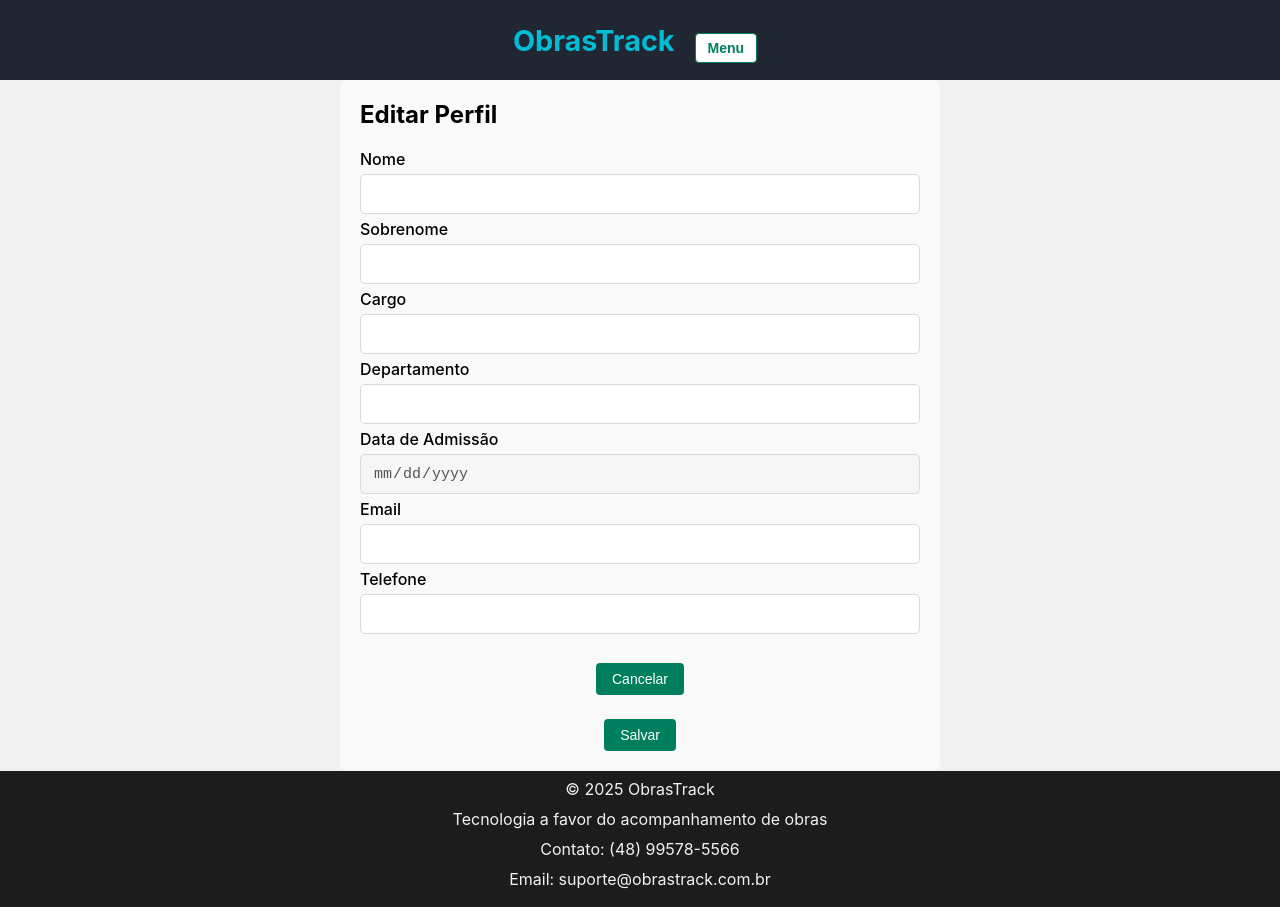
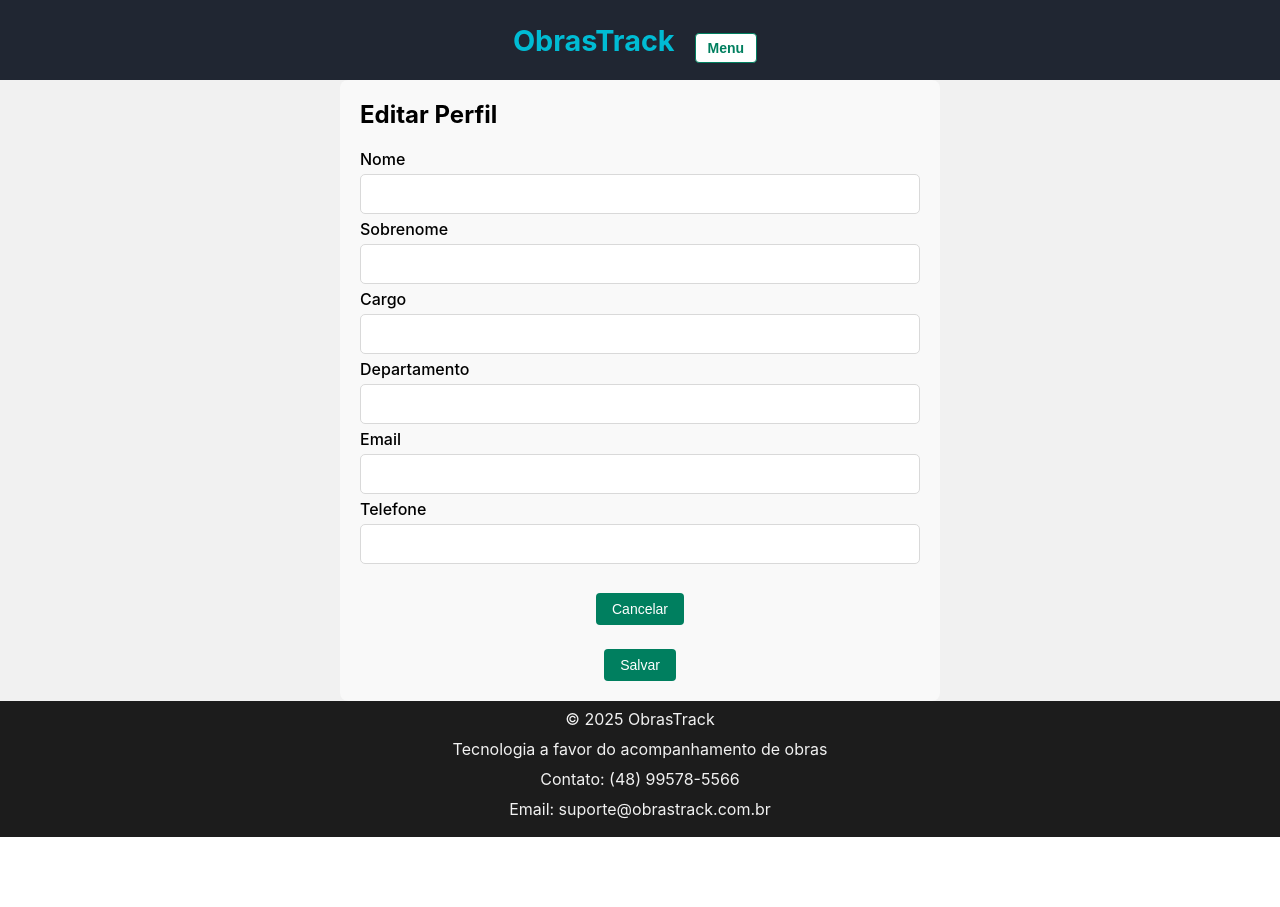
Before and after one commit to marianamarquesg/projeto-aplicado, a React (Create React App) app: page /editar-perfil in a window 1280 px wide. After the commit the page ends 837 px from the top, so only its background shows below. Built offline with nearby package versions, Linux system fonts and the light colour scheme.

Commit message:
enviando arquivos modificados

```diff
--- a/src/Pages/Perfil/DetalhesPerfil.js
+++ b/src/Pages/Perfil/DetalhesPerfil.js
@@ -19,7 +19,6 @@ function DetalhesPerfil() {
       <InputForm label="Nome" value={`${usuario.nome} ${usuario.sobrenome}`} disabled />
       <InputForm label="Cargo" value={usuario.funcao} disabled />
       <InputForm label="Departamento" value="Engenharia Civil" disabled />
-      <InputForm label="Data de Admissão" type="date" value={usuario.dataAdmissao} disabled />
       <InputForm label="Email" value={usuario.email} disabled />
       <InputForm label="Telefone" value={usuario.telefone} disabled />
 
--- a/src/Pages/Perfil/EditarPerfil.js
+++ b/src/Pages/Perfil/EditarPerfil.js
@@ -64,7 +64,6 @@ function EditarPerfil() {
       <InputForm label="Sobrenome" value={sobrenome} onChange={e => setSobrenome(e.target.value)} />
       <InputForm label="Cargo" value={cargo} onChange={e => setCargo(e.target.value)} />
       <InputForm label="Departamento" value={departamento} onChange={e => setDepartamento(e.target.value)} />
-      <InputForm label="Data de Admissão" type="date" value={dataAdmissao} disabled />
       <InputForm label="Email" type="email" value={email} onChange={e => setEmail(e.target.value)} />
       <InputForm label="Telefone" value={telefone} onChange={e => setTelefone(e.target.value)} />
 
--- a/src/components/Formulario/CadastroForm.js
+++ b/src/components/Formulario/CadastroForm.js
@@ -25,8 +25,6 @@ function CadastroForm() {
       return;
     }
 
-    const dataAdmissao = new Date().toISOString().split('T')[0];
-
     const usuario = {
       nome,
       sobrenome,
@@ -34,8 +32,7 @@ function CadastroForm() {
       email,
       telefone,
       senha,
-      funcao,
-      dataAdmissao,
+      funcao
     };
 
     const usuariosExistentes = JSON.parse(localStorage.getItem('usuarios')) || [];
--- a/src/components/Header/BotaoDetalhesUsuario.js
+++ /dev/null
@@ -1 +0,0 @@
-//
--- a/src/components/Header/BotaoSair.js
+++ /dev/null
@@ -1 +0,0 @@
-//
--- a/src/components/Header/Header.js
+++ b/src/components/Header/Header.js
@@ -1,6 +1,4 @@
 import { Link } from "react-router-dom";
-import BotaoDetalhesUsuario from "./BotaoDetalhesUsuario";
-import BotaoSair from "./BotaoSair";
 import MenuHamburguer from "../MenuHamburguer/MenuHamburguer";
 
 import './Header.css';
--- a/src/components/MenuHamburguer/MenuHamburguer.js
+++ b/src/components/MenuHamburguer/MenuHamburguer.js
@@ -26,7 +26,6 @@ function MenuHamburguer() {
       </button>
 
       <nav className={`menu-links ${aberto ? 'aberto' : ''}`}>
-        <Link to="/" onClick={toggleMenu}>Início</Link>
         <Link to="/home" onClick={toggleMenu}>Sobre o ObrasTrack</Link>
         <Link to="/obras" onClick={toggleMenu}>Obras</Link>
         <Link to="/detalhesperfil" onClick={toggleMenu}>Perfil</Link>
```
